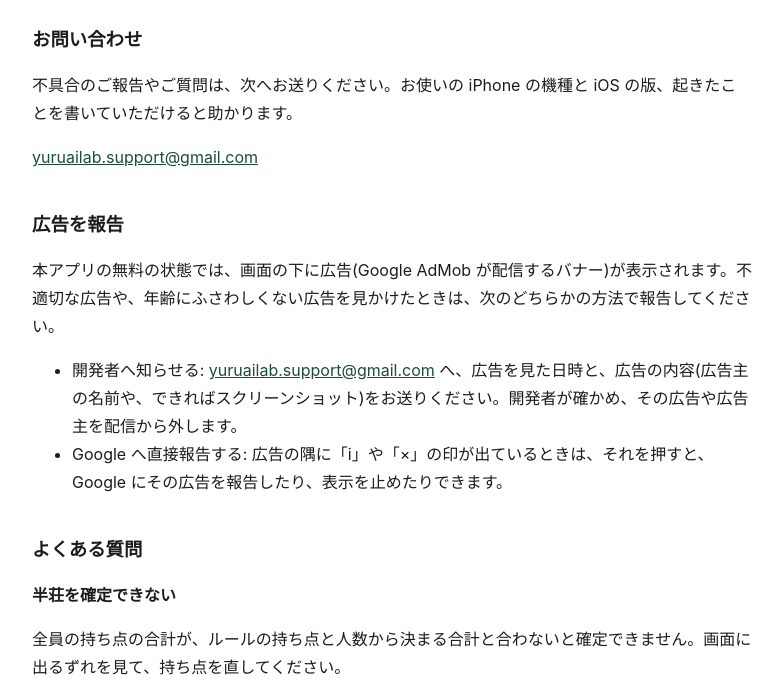
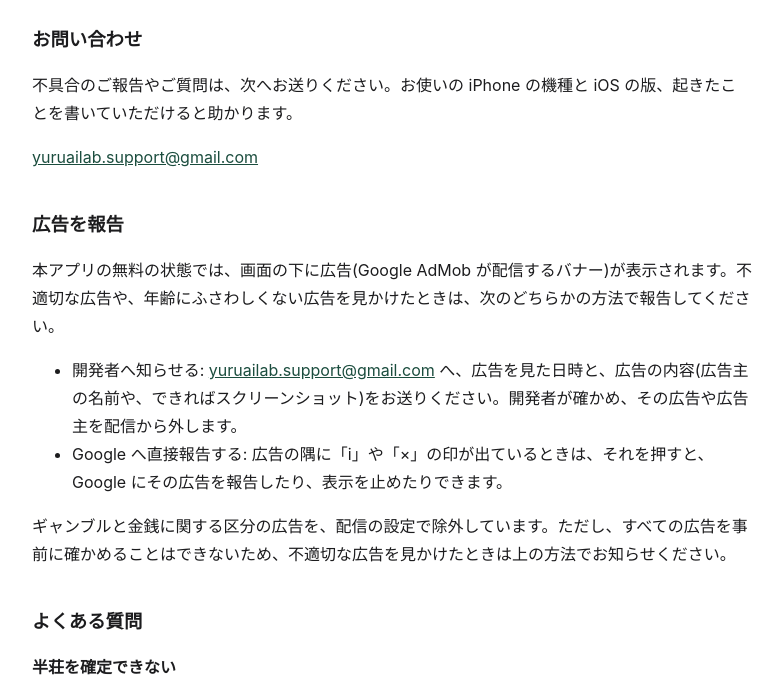
Before and after one commit to yuru-AI-labo/mahjong-score-support, a plain HTML site: page support/index.html in a window 1280 px wide. Shown: the part 100-794 px from the top of the page, without its empty margins (248-1030 px from the left). Drawn offline with Linux system fonts and the light colour scheme.

Commit message:
広告の区分の除外の文を足す

```diff
--- a/support/index.html
+++ b/support/index.html
@@ -17,6 +17,7 @@ a{color:var(--accent)}footer{margin-top:3em;color:var(--sub);font-size:.85em}
 <li>開発者へ知らせる: <a href="mailto:yuruailab.support@gmail.com">yuruailab.support@gmail.com</a> へ、広告を見た日時と、広告の内容(広告主の名前や、できればスクリーンショット)をお送りください。開発者が確かめ、その広告や広告主を配信から外します。</li>
 <li>Google へ直接報告する: 広告の隅に「i」や「×」の印が出ているときは、それを押すと、Google にその広告を報告したり、表示を止めたりできます。</li>
 </ul>
+<p>ギャンブルと金銭に関する区分の広告を、配信の設定で除外しています。ただし、すべての広告を事前に確かめることはできないため、不適切な広告を見かけたときは上の方法でお知らせください。</p>
 <h2>よくある質問</h2>
 <p><strong>半荘を確定できない</strong></p>
 <p>全員の持ち点の合計が、ルールの持ち点と人数から決まる合計と合わないと確定できません。画面に出るずれを見て、持ち点を直してください。</p>
```
